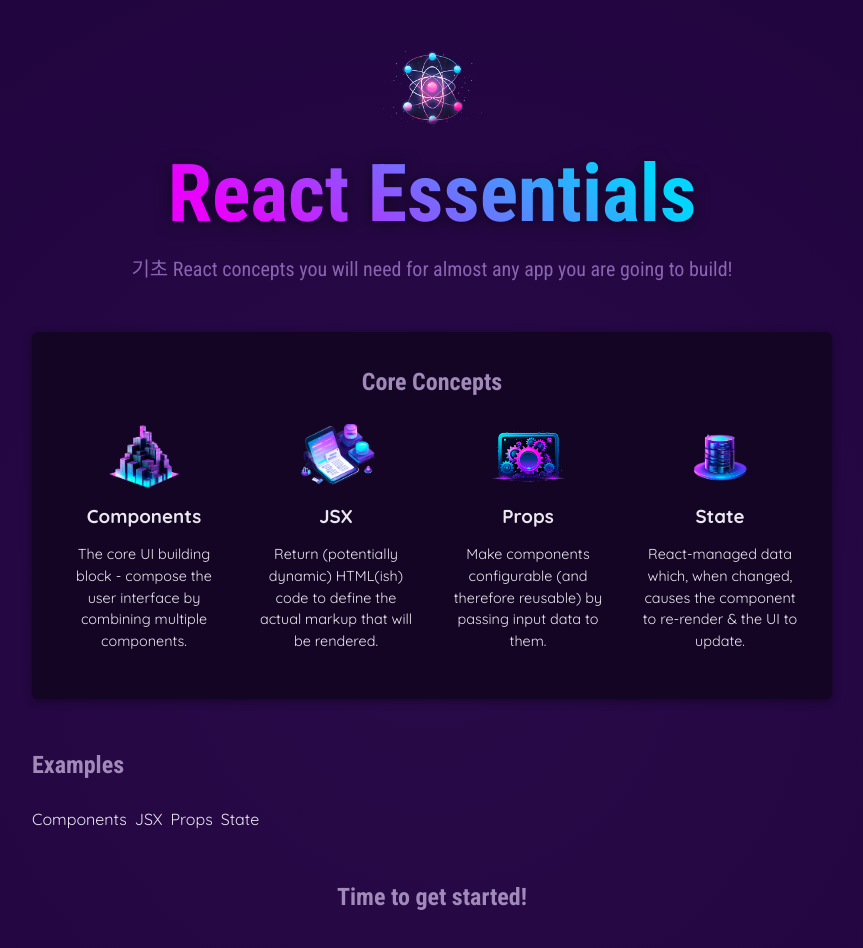
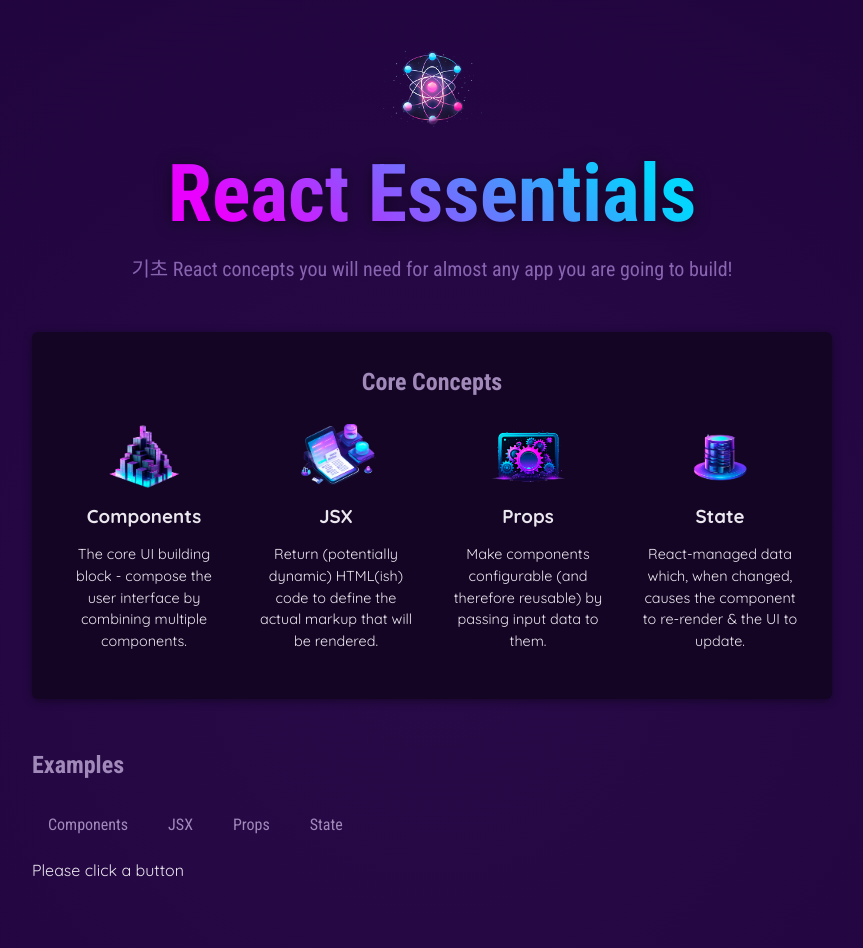
Before and after one commit to Sinsabridge-JohnWick/react-workshop, a React (Vite) app: page / in a window 1280 px wide. Shown: the top 948 px of the page, without its empty margins (208-1071 px from the left). Built offline with nearby package versions, Linux system fonts and the light colour scheme.

Commit message:
click event handle

```diff
--- a/src/App.jsx
+++ b/src/App.jsx
@@ -12,6 +12,16 @@
 
 
 function App() {
+
+  let tableContent = 'Please click a button'
+
+  function handleSelect(selectButton) {
+
+    console.log(selectButton);
+
+    tableContent = selectButton;
+
+  }
   return (
     <div>
       <Header />
@@ -37,15 +47,16 @@
 
           <h2>Examples</h2>
           <menu>
-            <TabButton>Components</TabButton>
-            <TabButton>JSX</TabButton>
-            <TabButton>Props</TabButton>
-            <TabButton>State</TabButton>
+            <TabButton onSelect={() => handleSelect('components')}>Components</TabButton>
+            <TabButton onSelect={() => handleSelect('jsx')}>JSX</TabButton>
+            <TabButton onSelect={() => handleSelect('props')}>Props</TabButton>
+            <TabButton onSelect={() => handleSelect('state')}>State</TabButton>
           </menu>
 
+          {tableContent}
         </section>
 
-        <h2>Time to get started!</h2>
+
       </main>
     </div>
   );
--- a/src/components/TabButton.jsx
+++ b/src/components/TabButton.jsx
@@ -1,5 +1,11 @@
-export default function TabButton({ children }) {
+export default function TabButton({ children, onSelect }) {
+
+    function handleClick() {
+        console.log("hi");
+
+    }
+
     return (
-        <li><buuton>{children}</buuton></li>
+        <li><button onClick={onSelect}>{children}</button></li>
     )
 }
```
